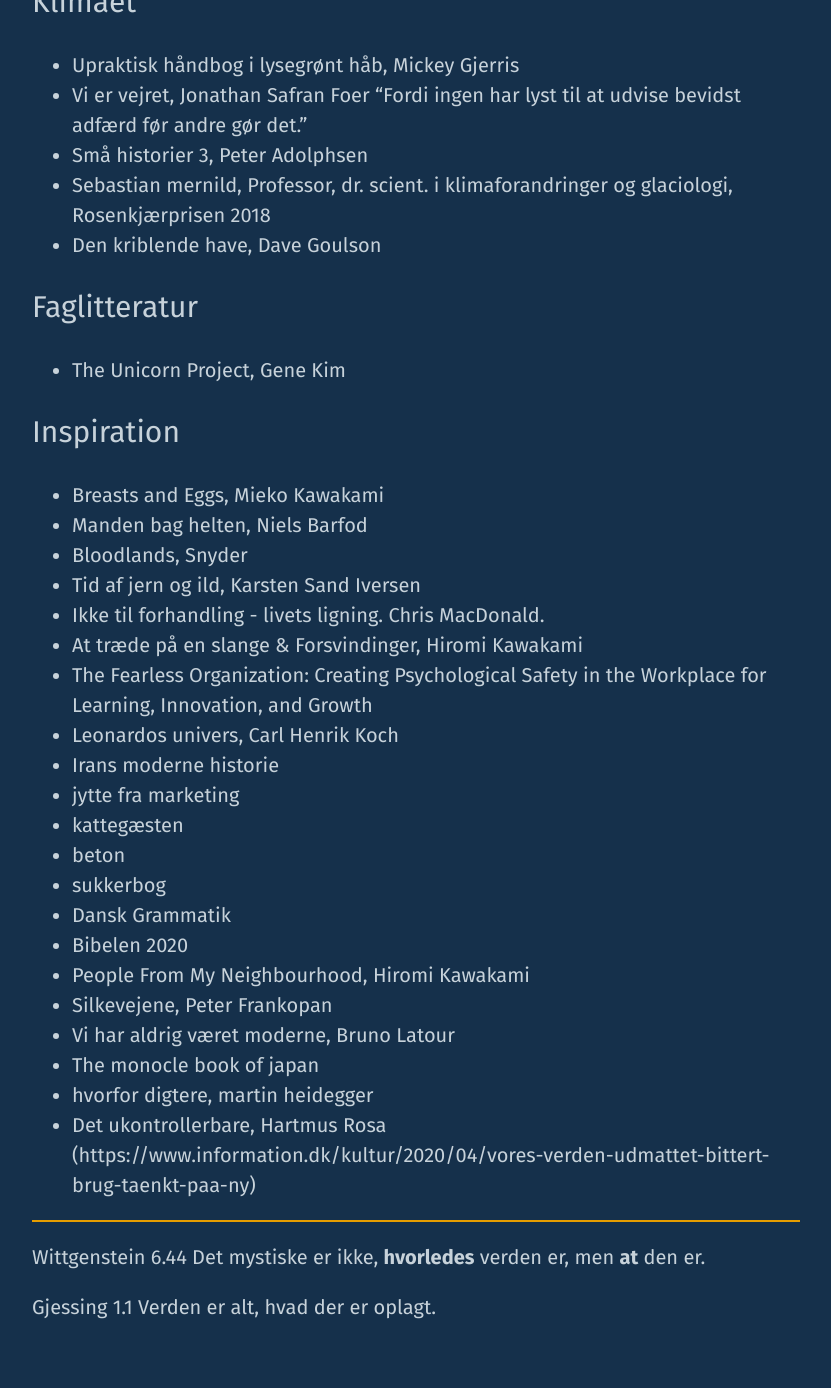
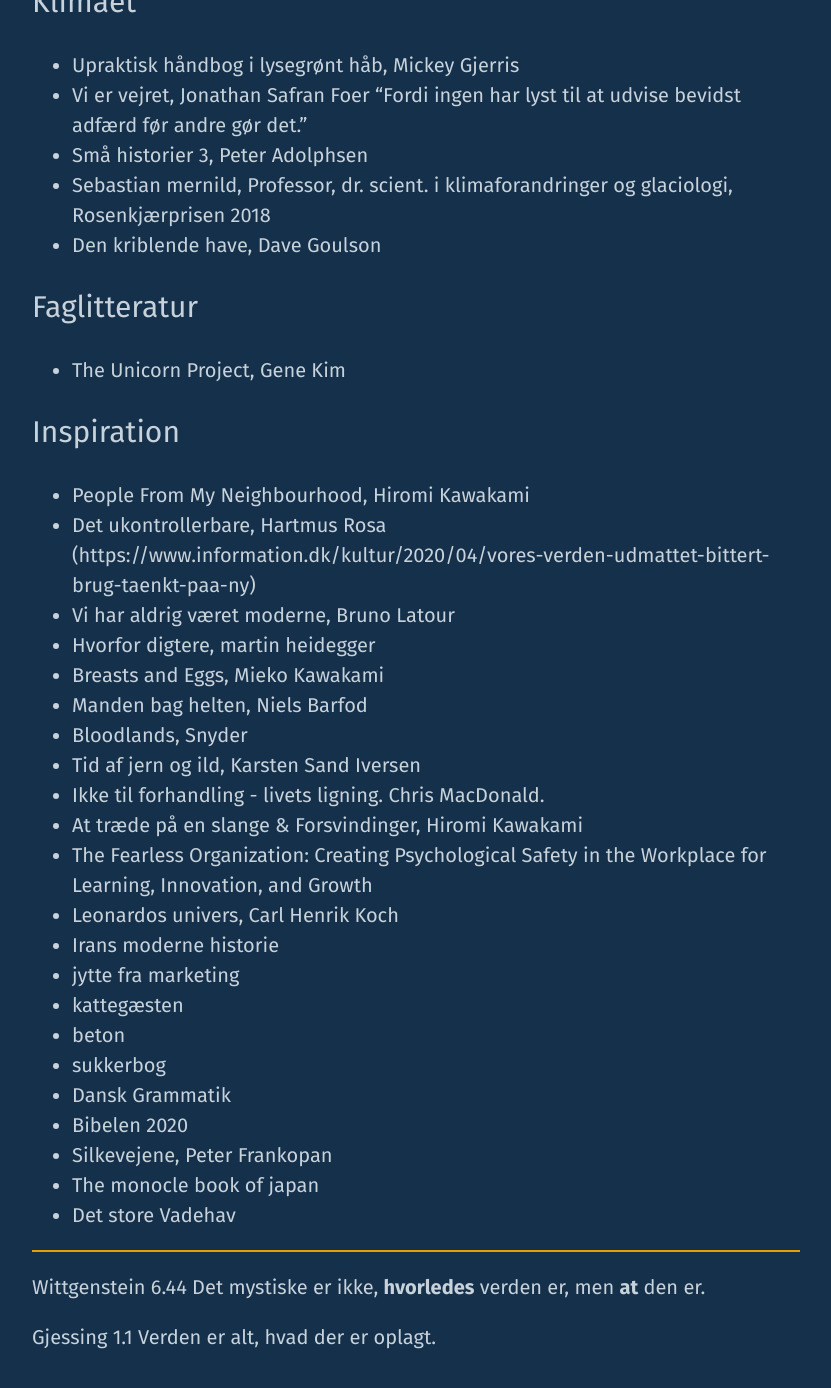
Before and after one commit to carsten-j/carsten-j.github.io, a Jekyll site: the page built from books.md, in a window 1280 px wide and 1400 px high, scrolled down 3781 px. Shown: the top 1388 px of the window, without its empty margins (224-1055 px from the left). Built offline with Jekyll 4.4.1, drawn with Linux system fonts in a browser that asks for light colours; nearby versions of some CDN libraries; some of the changed lines change nothing that is shown.

Commit message:
Update books.md

```diff
--- a/books.md
+++ b/books.md
@@ -84,6 +84,10 @@
 * The Unicorn Project, Gene Kim
 
 ## Inspiration
+* People From My Neighbourhood, Hiromi Kawakami
+* Det ukontrollerbare, Hartmus Rosa (https://www.information.dk/kultur/2020/04/vores-verden-udmattet-bittert-brug-taenkt-paa-ny)
+* Vi har aldrig været moderne, Bruno Latour
+* Hvorfor digtere, martin heidegger
 * Breasts and Eggs, Mieko Kawakami
 * Manden bag helten, Niels Barfod
 * Bloodlands, Snyder
@@ -99,12 +103,9 @@
 * sukkerbog
 * Dansk Grammatik
 * Bibelen 2020
-* People From My Neighbourhood, Hiromi Kawakami
 * Silkevejene, Peter Frankopan
-* Vi har aldrig været moderne, Bruno Latour
 * The monocle book of japan
-* hvorfor digtere, martin heidegger
-* Det ukontrollerbare, Hartmus Rosa (https://www.information.dk/kultur/2020/04/vores-verden-udmattet-bittert-brug-taenkt-paa-ny)
+* Det store Vadehav
 
 ----
 
```
